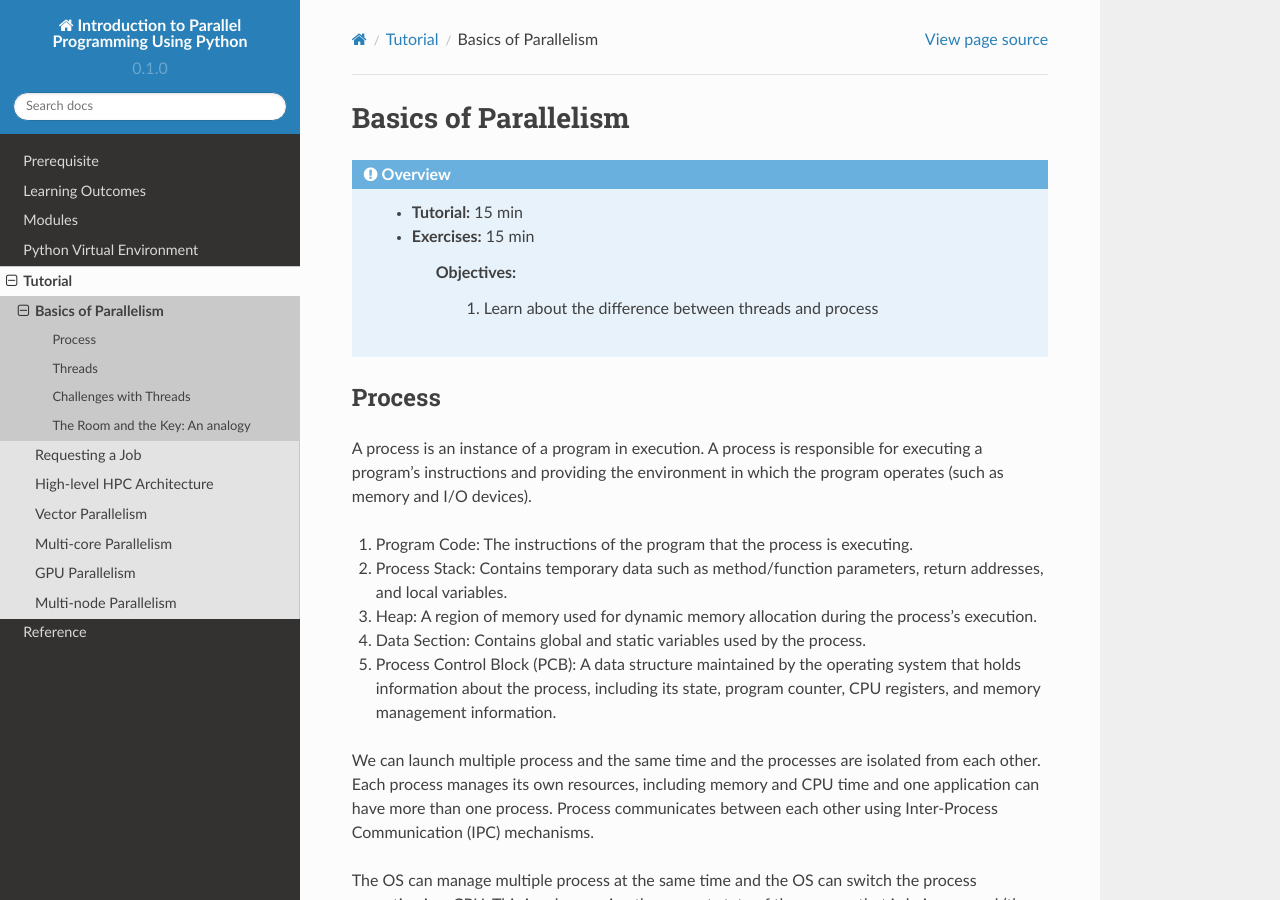
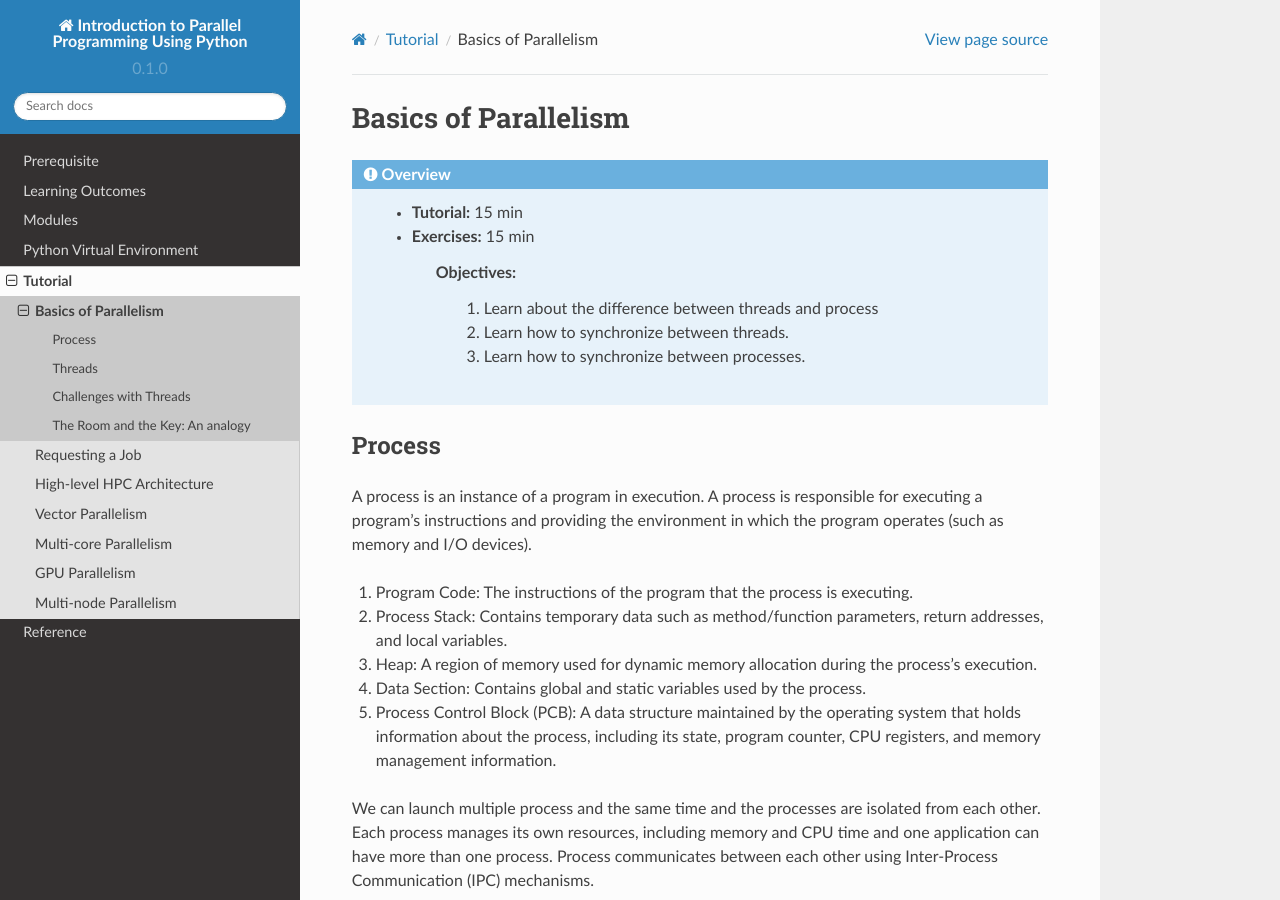
Before and after one commit to NCI900-Training-Organisation/intro-to-parallel-programming, a Sphinx documentation site: the page built from docs/source/tutorial/basics.rst, in a window 1280 px wide and 900 px high. Built offline with Sphinx 7.4.7 and the Read the Docs theme 2.0.0, drawn with Linux system fonts in a browser that asks for light colours; some of the changed text lies outside the part shown.

Commit message:
key points

```diff
--- a/docs/source/tutorial/basics.rst
+++ b/docs/source/tutorial/basics.rst
@@ -9,6 +9,9 @@
 
         **Objectives:**
             #. Learn about the difference between threads and process
+            #. Learn how to synchronize between threads.
+            #. Learn how to synchronize between processes.
+
 
 Process
 ********
```
Also changed, not shown: other parts of docs/source/tutorial/basics.rst (+1 -0 lines).
